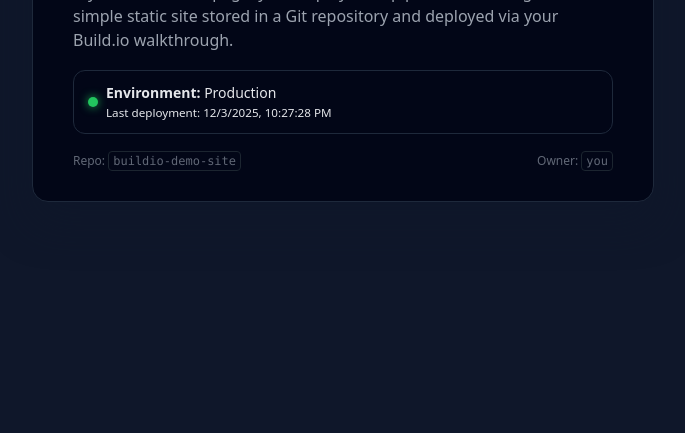
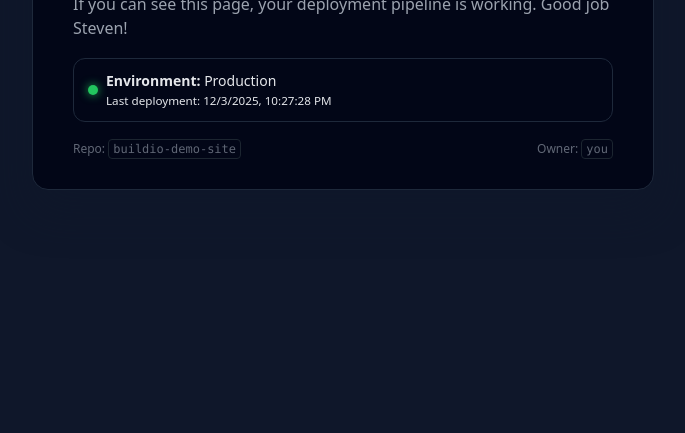
Before and after one commit to stevenmulcahy123/build-demo-site, a website: page index.html in a window 1280 px wide. Shown: the part 367-800 px from the top of the page, without its empty margins (297-982 px from the left). Drawn offline with Linux system fonts and the light colour scheme.

Commit message:
Update index.html
Text update

```diff
--- a/index.html
+++ b/index.html
@@ -90,8 +90,7 @@
     <h1>Build.io Demo App</h1>
     <p>
       If you can see this page, your deployment pipeline is working.
-      This is a simple static site stored in a Git repository and deployed
-      via your Build.io walkthrough.
+      Good job Steven!
     </p>
 
     <div class="status">
```
